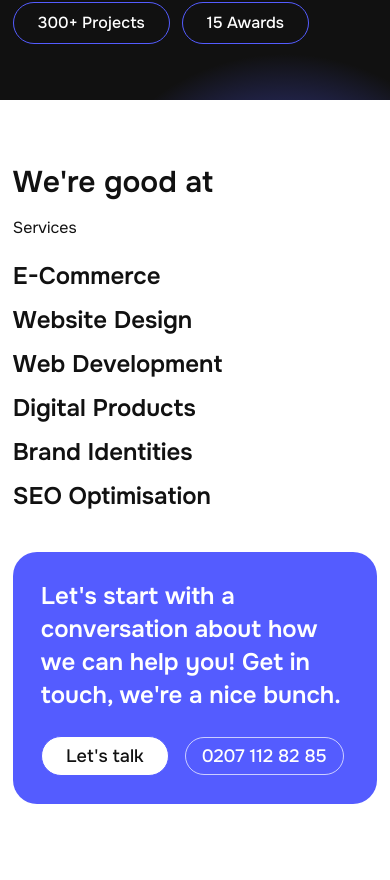
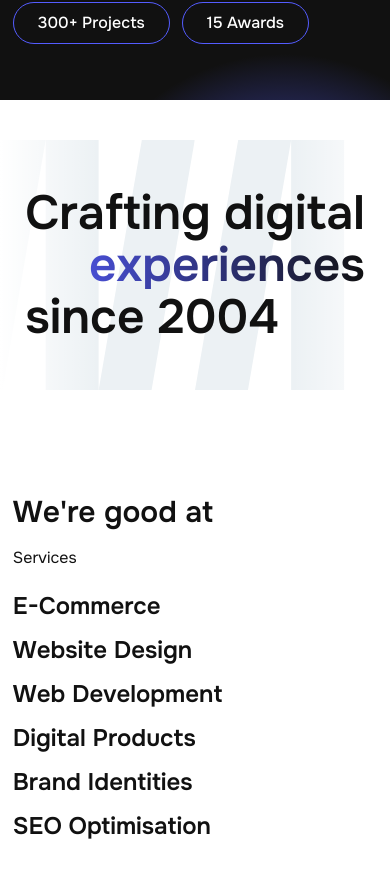
Before and after one commit to noyonalways/artistsweb-frontend, a Next.js app: page / in a window 390 px wide. Shown: the part 1982-2862 px from the top of the page. Built offline with nearby package versions, Linux system fonts and the light colour scheme.

Commit message:
feat: featured section added

```diff
--- a/src/app/globals.css
+++ b/src/app/globals.css
@@ -58,6 +58,60 @@
   .btn:hover span div:nth-child(2) {
     @apply translate-y-0;
   }
+
+  .section-bg {
+    position: absolute;
+    top: 0;
+    left: 0;
+    width: 100%;
+    height: 100%;
+    z-index: 1;
+    display: grid;
+    grid-template-columns: repeat(2, 50%);
+    -webkit-box-pack: justify;
+    -webkit-justify-content: space-between;
+    justify-content: space-between;
+  }
+
+  .section-bg-item {
+    background-image: url('/featured-bg.svg');
+    background-repeat: no-repeat;
+    background-size: 100%;
+    position: relative;
+  }
+
+  .section-bg-item:first-child {
+    @apply bg-cover;
+    background-position: 100%;
+  }
+
+  .section-bg-item:last-child {
+    @apply bg-cover;
+    background-position: 0;
+  }
+
+  .section-bg-item:before {
+    position: absolute;
+    content: "";
+    width: 50%;
+    height: 100%;
+    top: 0;
+  }
+
+  .section-bg-item:first-child:before {
+    left: 0;
+    background: -webkit-linear-gradient(left, #fff, hsla(0, 0%, 100%, 0));
+    background: -o-linear-gradient(left, #fff 0, hsla(0, 0%, 100%, 0) 100%);
+    background: linear-gradient(90deg, #fff, hsla(0, 0%, 100%, 0));
+  }
+
+  .section-bg-item:last-child:before {
+    right: 0;
+    background: -webkit-linear-gradient(left, hsla(0, 0%, 100%, 0), #fff);
+    background: -o-linear-gradient(left, hsla(0, 0%, 100%, 0) 0, #fff 100%);
+    background: linear-gradient(90deg, hsla(0, 0%, 100%, 0), #fff);
+  }
+
 }
 
 body {
--- a/src/pages/home/index.tsx
+++ b/src/pages/home/index.tsx
@@ -1,4 +1,5 @@
 import ContactSection from "./modules/contact-section";
+import FeaturedSection from "./modules/features-section";
 import HeroSection from "./modules/hero";
 import ServiceSection from "./modules/service-section";
 import WorkSection from "./modules/work-section";
@@ -9,6 +10,7 @@ const HomePage = () => {
       <HeroSection />
       <WorkSection />
       <ServiceSection />
+      <FeaturedSection />
       <ContactSection />
     </>
   );
--- /dev/null
+++ b/src/pages/home/modules/features-section.tsx
@@ -0,0 +1,23 @@
+const FeaturedSection = () => {
+  return (
+    <section className="relative my-10 lg:my-28">
+      <div className="grid items-center justify-center lg:h-[667px] h-[250px]">
+        <div className="text-5xl lg:text-[5.9vw] space-y-1 lg:space-y-3 font-semibold leading-none w-fit">
+          <h1>Crafting digital</h1>
+          <h1 className="text-right bg-clip-text text-transparent bg-gradient-to-r from-primary to-foreground">
+            experiences
+          </h1>
+          <h1>since 2004</h1>
+        </div>
+      </div>
+
+      {/* background */}
+      <div className="section-bg -z-10">
+        <div className="section-bg-item"></div>
+        <div className="section-bg-item"></div>
+      </div>
+    </section>
+  );
+};
+
+export default FeaturedSection;
```
Also changed, not shown: public/featured-bg.svg (added).
